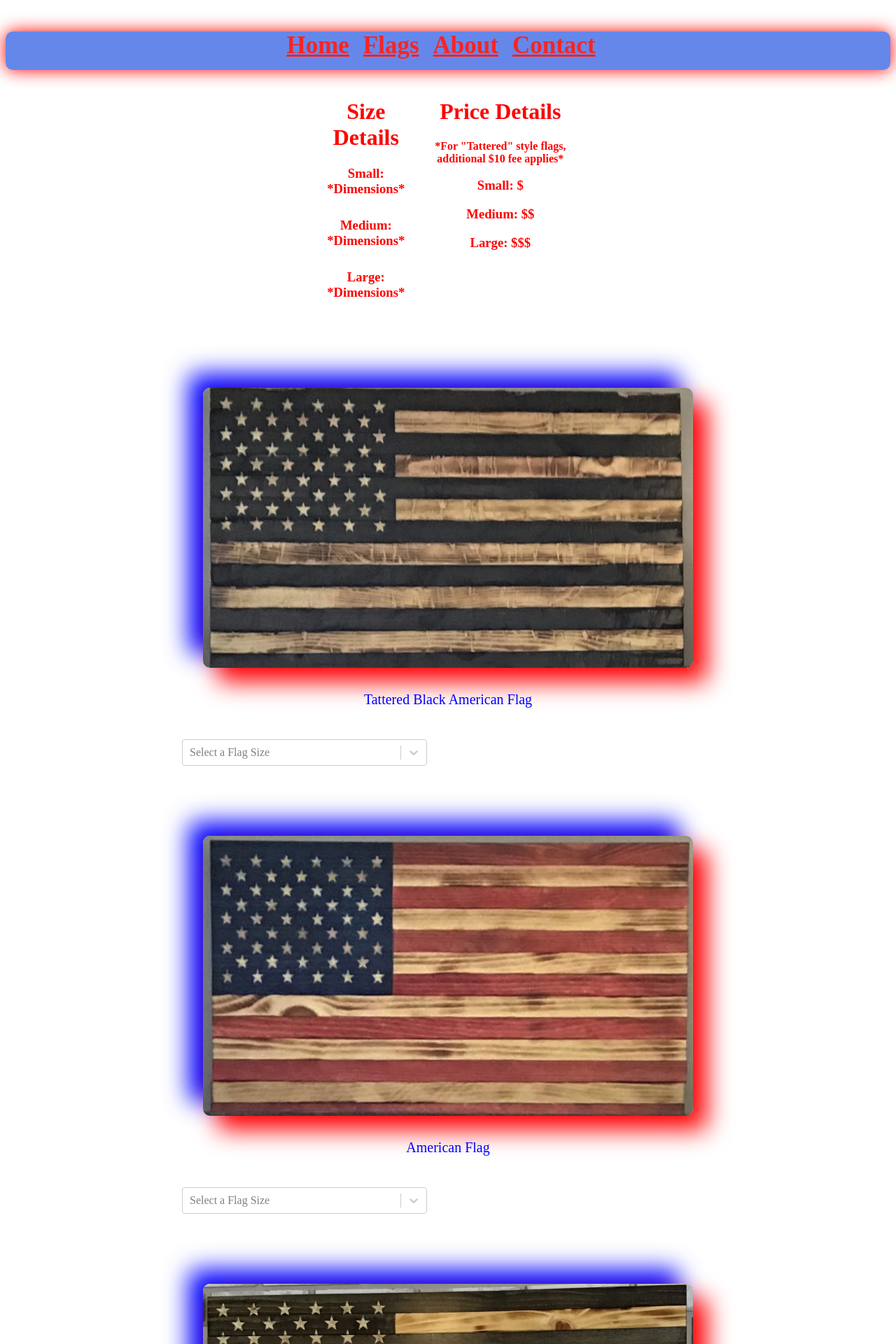
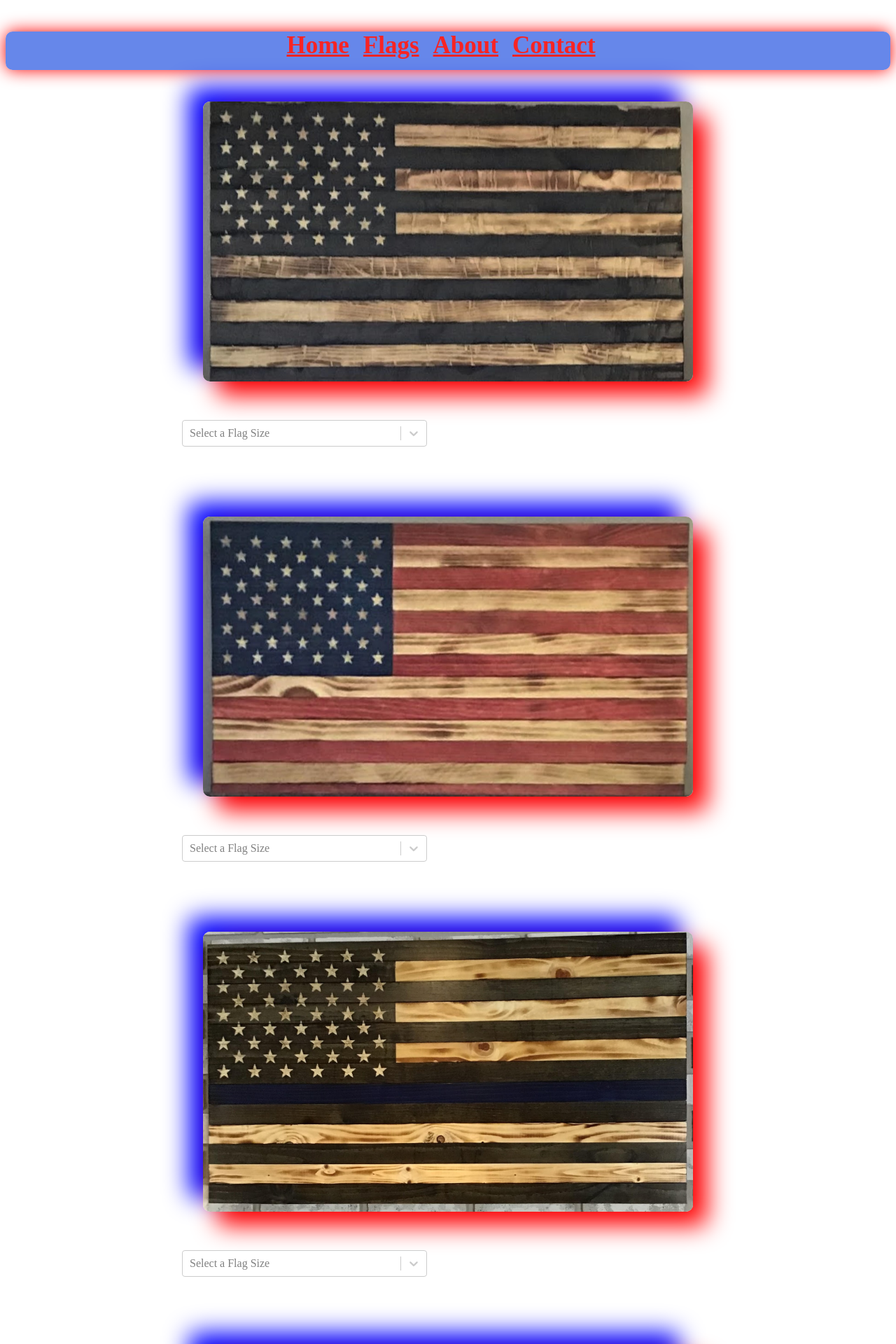
Before and after one commit to TravisExline/flag-company-site, a React (Create React App) app: page /flags in a window 1280 px wide. Shown: the top 1920 px of the page at 70% size. Built offline with nearby package versions, Linux system fonts and the light colour scheme.

Commit message:
FlagCard Comp/Rework FlagPage

```diff
--- /dev/null
+++ b/src/components/FlagCard.js
@@ -0,0 +1,16 @@
+import React from 'react'
+import '../style/FlagCard.css'
+import SizeOptionsDrop from './SizeOptionsDrop'
+
+class FlagCard extends React.Component {
+    render() {
+        return(
+            <div className="flag-photo-holder">
+                <img src={this.props.flag} className="flag-page-photos"></img>
+                <SizeOptionsDrop />
+            </div>
+        )
+    }
+}
+
+export default FlagCard
--- a/src/containers/FlagsPage.js
+++ b/src/containers/FlagsPage.js
@@ -1,5 +1,6 @@
 import React from 'react'
 import '../style/FlagsPage.css'
+import FlagCard from '../components/FlagCard'
 import SizeOptionsDrop from '../components/SizeOptionsDrop'
 import NavBar from '../components/NavBar'
 import display1 from '../images/display1.jpg'
@@ -14,80 +15,14 @@ import display9 from '../images/display9.jpg'
 
 class FlagsPage extends React.Component {
     render() {
+        const displayFlagPhotos = [display1, display2, display3, display4, display5, display6, display7, display8, display9]
         return (
             <div>
                 <NavBar />
-                <div className="all-details">
-                    <div className="size-details">
-                        <h1 className="size-details-header">Size Details</h1>
-                            <h3 className="dimensions">Small: *Dimensions*</h3>
-                            <h3 className="dimensions">Medium: *Dimensions*</h3>
-                            <h3 className="dimensions">Large: *Dimensions*</h3>
-                    </div>
-                    <div className='price-details'>
-                        <h1 className="price-details-header">Price Details</h1>
-                            <h4 className="tattered">*For "Tattered" style flags, additional $10 fee applies*</h4>
-                            <h3>Small: $</h3>
-                            <h3>Medium: $$</h3>
-                            <h3>Large: $$$</h3>
-                    </div>
-                </div>
             <div className='all-flags-holder'>
-
-                <div className="flag-1">
-                    <img src={display1} className='flag-page-photos' alt='Black Tattered Flag'></img>
-                    <p className="flag-photo-description">Tattered Black American Flag</p>
-                    <SizeOptionsDrop />
-                </div>
-
-                <div className="flag-2">
-                    <img src={display2} className='flag-page-photos' alt='American Flag'></img>
-                    <p className="flag-photo-description">American Flag</p>
-                    <SizeOptionsDrop />
-                </div>
-
-                <div className="flag-3">
-                    <img src={display3} className='flag-page-photos' alt='Thin Blue Line Flag'></img>
-                    <p className="flag-photo-description">Thin Blue Line American Flag</p>
-                    <SizeOptionsDrop />
-                </div>
-
-                <div className="flag-4">
-                    <img src={display4} className='flag-page-photos' alt='Skull Flag'></img>
-                    <p className="flag-photo-description">Punisher American Flag</p>
-                    <SizeOptionsDrop />
-                </div>
-
-                <div className="flag-5">
-                    <img src={display5} className='flag-page-photos' alt='Tattered American Flag'></img>
-                    <p className="flag-photo-description">Tattered American Flag</p>
-                    <SizeOptionsDrop />
-                </div>
-
-                <div className="flag-6">
-                    <img src={display6} className='flag-page-photos' alt='USAF Flag'></img>
-                    <p className="flag-photo-description">USAF American Flag</p>
-                    <SizeOptionsDrop />
-                </div>
-
-                <div className="flag-7">
-                    <img src={display7} className='flag-page-photos' alt='Snek Flag'></img>
-                    <p className="flag-photo-description">Don't Tread On Me Flag</p>
-                    <SizeOptionsDrop />
-                </div>
-
-                <div className="flag-8">
-                    <img src={display8} className='flag-page-photos' alt='Navy Flag'></img>
-                    <p className="flag-photo-description">United States Navy American Flag</p>
-                    <SizeOptionsDrop />
-                </div>
-
-                <div className="flag-9">
-                    <img src={display9} className='flag-page-photos' alt='Thin Red Line Flag'></img>
-                    <p className="flag-photo-description">Thin Red Line American Flag</p>
-                    <SizeOptionsDrop />
-                </div>
-
+                {displayFlagPhotos.map((flag) => (
+                    <FlagCard flag={flag} />
+                ))}
             </div>
             </div>
         )
--- /dev/null
+++ b/src/style/FlagCard.css
@@ -0,0 +1,23 @@
+.flag-photo-holder {
+    display: flex;
+    flex-wrap: wrap;
+    flex-direction: column;
+}
+
+.flag-page-photos {
+    margin-top: 45px;
+    margin-right: 30px;
+    margin-bottom: 10px;
+    margin-left: 30px;
+    background-size: cover;
+    height: 400px;
+    width: 700px;
+    border-radius: 10px;
+    box-shadow: 20px 20px 35px red, -20px -20px 35px blue;
+    transform: transform .2s;
+}
+
+.flag-page-photos:hover {
+    transform: scale(1.5);
+    box-shadow: 40px 40px 75px red, -40px -40px 75px blue;
+}
--- a/src/style/FlagsPage.css
+++ b/src/style/FlagsPage.css
@@ -1,21 +1,3 @@
-.flag-page-photos {
-    margin-top: 45px;
-    margin-right: 30px;
-    margin-bottom: 10px;
-    margin-left: 30px;
-    background-size: cover;
-    height: 400px;
-    width: 700px;
-    border-radius: 10px;
-    box-shadow: 20px 20px 35px red, -20px -20px 35px blue;
-    transform: transform .2s;
-}
-
-.flag-page-photos:hover {
-    transform: scale(1.5);
-    box-shadow: 40px 40px 75px red, -40px -40px 75px blue;
-}
-
 .all-details {
     color: red;
     display: flex;
```
